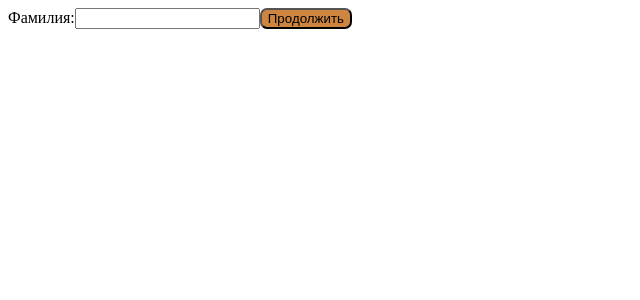
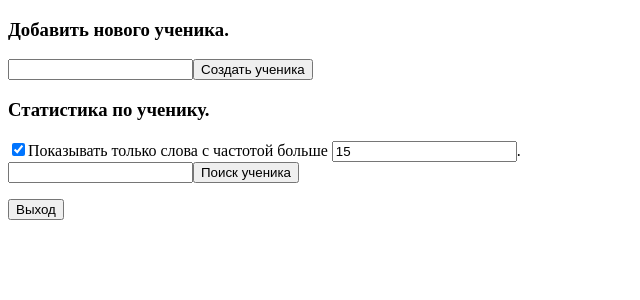
Before and after one commit to anton-zykov/slov-front, a React (Create React App) app: page /#/admin in a window 1280 px wide. Before the commit this address led to /#/login. Shown: the top 300 px of the page, without its empty margins (0-640 px from the left). Built offline with nearby package versions, Linux system fonts and the light colour scheme.

Commit message:
feat: ability to adjust frequency level when viewing user stats

```diff
--- a/src/App/pages/AdminPage/UserStatsForm/UserStatsForm.tsx
+++ b/src/App/pages/AdminPage/UserStatsForm/UserStatsForm.tsx
@@ -12,6 +12,8 @@ const UserStatsForm: React.FC<UserStatsFormProps> = ({ setUserStats }) => {
   const [username, setUsername] = React.useState<string>('');
   const [onlyHighFrequency, setOnlyHighFrequency] =
     React.useState<boolean>(true);
+  const [highFrequencyLevel, setHighFrequencyLevel] =
+    React.useState<number>(15);
 
   const handleSubmit: React.FormEventHandler<HTMLFormElement> = async (
     event
@@ -21,7 +23,7 @@ const UserStatsForm: React.FC<UserStatsFormProps> = ({ setUserStats }) => {
       const response = await getOneUser({ username, all: true });
       setUserStats(
         onlyHighFrequency
-          ? response.filter((wordEntity) => wordEntity.frequency > 15)
+          ? response.filter((w) => w.frequency > highFrequencyLevel)
           : response
       );
     } catch (e: unknown) {
@@ -38,7 +40,15 @@ const UserStatsForm: React.FC<UserStatsFormProps> = ({ setUserStats }) => {
             checked={onlyHighFrequency}
             onChange={() => setOnlyHighFrequency(!onlyHighFrequency)}
           />
-          Показывать только слова с частотой больше 15.
+          Показывать только слова с частотой больше{' '}
+          <input
+            type="text"
+            value={highFrequencyLevel}
+            onChange={(event) =>
+              setHighFrequencyLevel(Number(event.target.value))
+            }
+          />
+          .
         </label>
       </div>
       <input
```
